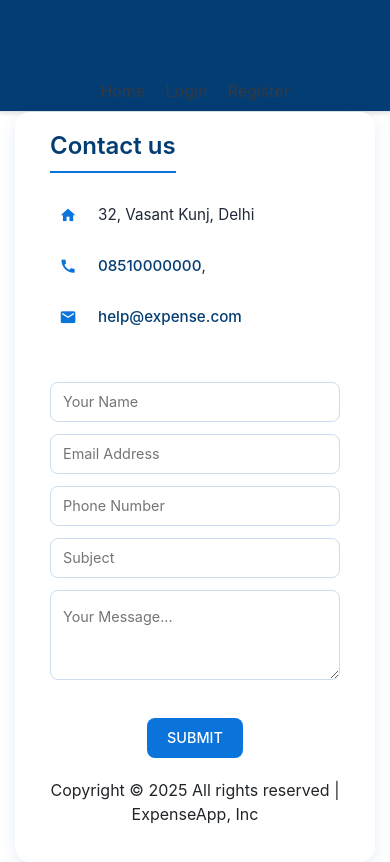
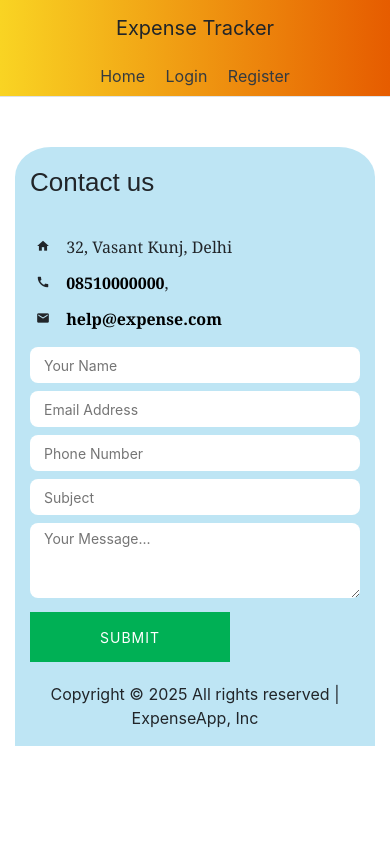
Before and after one commit to afzalasar7/Expense-Tracker, a Flask app: page /contact in a window 390 px wide. After the commit the page ends 746 px from the top, so only its background shows below. Run offline with Flask 2, Linux system fonts and the light colour scheme.

Commit message:
Update style.css

```diff
--- a/static/css/style.css
+++ b/static/css/style.css
@@ -1,26 +1,53 @@
-/* --- Modern Blue Theme Revamp --- */
+.bg-nav{
+    background: #e65c00;  /* fallback for old browsers */
+    background: -webkit-linear-gradient(to right, #F9D423, #e65c00);  /* Chrome 10-25, Safari 5.1-6 */
+    background: linear-gradient(to right, #F9D423, #e65c00); /* W3C, IE 10+/ Edge, Firefox 16+, Chrome 26+, Opera 12+, Safari 7+ */
 
-/* === Variables (Optional but recommended for larger projects) === */
-:root {
-  --primary-blue: #0a74da; /* A vibrant primary blue */
-  --secondary-blue: #0759a3; /* A slightly darker blue for accents/hovers */
-  --light-blue: #e6f3ff; /* Light blue for backgrounds */
-  --dark-blue: #043d73; /* Dark blue for text or deep backgrounds */
-  --panel-bg-start: #1a2a6c; /* Gradient start for panels */
-  --panel-bg-end: #2e45a3; /* Gradient end for panels */
-  --text-light: #ffffff;
-  --text-dark: #1f2937; /* Dark grey for text on light backgrounds */
-  --border-color: #cddcf0; /* Subtle border color */
-  --success-green: #10b981; /* Keeping green for success/positive actions */
-  --error-red: #ef4444; /* Standard red for errors/warnings */
-  --font-family: "Poppins", sans-serif;
-  --base-font-size: 16px;
-  --border-radius-sm: 4px;
-  --border-radius-md: 8px;
-  --border-radius-lg: 15px;
+}
+.body{
+    background: #5C258D;  /* fallback for old browsers */
+    background: -webkit-linear-gradient(to right, #4389A2, #5C258D);  /* Chrome 10-25, Safari 5.1-6 */
+    background: linear-gradient(to right, #4389A2, #5C258D); /* W3C, IE 10+/ Edge, Firefox 16+, Chrome 26+, Opera 12+, Safari 7+ */
+}
+.page-bg{
+    background: #0F2027;  /* fallback for old browsers */
+    background: -webkit-linear-gradient(to right, #2C5364, #203A43, #0F2027);  /* Chrome 10-25, Safari 5.1-6 */
+    background: linear-gradient(to right, #2C5364, #203A43, #0F2027); /* W3C, IE 10+/ Edge, Firefox 16+, Chrome 26+, Opera 12+, Safari 7+ */
 }
 
-/* === Base & Typography === */
+.deep-purple{
+    background: #673AB7;  /* fallback for old browsers */
+    background: -webkit-linear-gradient(to right, #512DA8, #673AB7);  /* Chrome 10-25, Safari 5.1-6 */
+    background: linear-gradient(to right, #512DA8, #673AB7); /* W3C, IE 10+/ Edge, Firefox 16+, Chrome 26+, Opera 12+, Safari 7+ */
+}
+
+.alive{
+    background: #CB356B;  /* fallback for old browsers */
+    background: -webkit-linear-gradient(to right, #BD3F32, #CB356B);  /* Chrome 10-25, Safari 5.1-6 */
+    background: linear-gradient(to right, #BD3F32, #CB356B); /* W3C, IE 10+/ Edge, Firefox 16+, Chrome 26+, Opera 12+, Safari 7+ */
+}
+.citrus{
+    background: #FDC830;  /* fallback for old browsers */
+    background: -webkit-linear-gradient(to right, #F37335, #FDC830);  /* Chrome 10-25, Safari 5.1-6 */
+    background: linear-gradient(to right, #F37335, #FDC830); /* W3C, IE 10+/ Edge, Firefox 16+, Chrome 26+, Opera 12+, Safari 7+ */
+}
+.green{
+    background: #11998e;  /* fallback for old browsers */
+    background: -webkit-linear-gradient(to right, #38ef7d, #11998e);  /* Chrome 10-25, Safari 5.1-6 */
+    background: linear-gradient(to right, #38ef7d, #11998e); /* W3C, IE 10+/ Edge, Firefox 16+, Chrome 26+, Opera 12+, Safari 7+ */
+}
+
+
+.mt-50{
+    margin-top : 40px
+}
+
+.mt-60{
+    margin-top : 60px
+}
+
+@import url("https://fonts.googleapis.com/css2?family=Poppins:wght@300;400;500;600&display=swap");
+
 * {
   margin: 0;
   padding: 0;
@@ -29,503 +56,358 @@
 }
 
 body {
-  font-family: var(--font-family);
-  font-size: var(--base-font-size);
-  color: var(--text-dark);
-  background-color: var(--light-blue); /* Light blue base background */
   overflow-x: hidden;
-  line-height: 1.6; /* Improved readability */
+  font-family: "Poppins", sans-serif;
+  font-size: 16px;
 }
 
 ul {
   list-style: none;
 }
 
-input,
-textarea,
-button {
-  font-family: inherit; /* Ensure form elements inherit font */
-  font-size: inherit;
-}
-
-input,
-textarea {
+input {
   overflow: hidden;
 }
 
-a {
-  color: var(--primary-blue);
-  text-decoration: none;
-  transition: color 0.3s ease;
-}
-
-a:hover {
-  color: var(--secondary-blue);
-  text-decoration: underline;
-}
-
-h1, h2, h3, h4, h5, h6 {
-    color: var(--dark-blue); /* Darker blue for headings */
-    margin-bottom: 0.75em; /* Consistent bottom margin */
-}
-
-/* === Utility Classes === */
-.mt-50 {
-  margin-top: 40px; /* Kept original values, but consider using em/rem */
-}
-
-.mt-60 {
-  margin-top: 60px;
-}
-
-.width-auto {
-  width: auto;
-}
-
-.width-100 {
-  width: 100%;
-}
-
-/* === Section Styling === */
 .section-title {
   position: relative;
-  font-size: 2rem; /* Responsive font size */
+  font-size: 30px;
   font-weight: 600;
-  color: var(--dark-blue);
-  margin-bottom: 40px;
-  padding-bottom: 10px;
-  border-bottom: 2px solid var(--primary-blue);
-  display: inline-block; /* Prevent border spanning full width */
+  font-family: "Poppins", sans-serif;
+  margin: 0 0 35px;
 }
 
 .sec-pad {
-  padding: 60px 15px; /* Added horizontal padding for smaller screens */
-  margin: 0; /* Removed default margin, control spacing via parent */
+  padding: 60px 0 0;
+  margin: 50px 0;
 }
 
-/* === Specific Backgrounds (Replaced with modern blue themes) === */
-.bg-nav {
-  /* Example: Clean, solid dark blue nav */
-  background-color: var(--dark-blue);
-  color: var(--text-light); /* Ensure text is light on dark bg */
-  padding: 15px 0;
-  box-shadow: 0 2px 4px rgba(0, 0, 0, 0.1);
+.contact-sec {
+  align-item: center;
+  display: flex;
+  background-color: #5cbde466;
 }
 
-.body {
-  /* Body already styled, this class might be redundant or specific */
-  /* If needed for specific sections: */
-  /* background: linear-gradient(to right, #4e73df, #224abe); */ /* Example blue gradient */
-  background-color: #f8f9fc; /* Example: very light grey/blue */
-}
-
-.page-bg {
-  /* Example: Subtle gradient background for specific pages/sections */
-  background: linear-gradient(135deg, #e6f0ff, #d0e0f8);
-}
-
-
-/* === Contact Section === */
-.contact-sec {
-  display: flex;
-  align-items: center; /* Corrected typo */
-  background-color: #ffffff; /* Clean white background */
-  padding: 40px;
-  border-radius: var(--border-radius-lg);
-  box-shadow: 0 4px 15px rgba(0, 83, 168, 0.1); /* Soft blue shadow */
-}
-
-.contact-sec .contact-ul li {
-  font-size: 1.1rem;
-  margin-bottom: 15px;
-  color: var(--text-dark);
-  display: flex; /* Align icon and text */
-  align-items: center;
-  font-family: inherit; /* Use main font */
+.contact-sec .contact-ul li,
+.contact-ul b {
+  font-size: 20px;
+  margin: 10px 0;
+  font-family: Cambria, Cochin, Georgia, Times, "Times New Roman", serif;
   word-wrap: break-word;
 }
 
-.contact-sec .contact-ul b {
-    font-weight: 500; /* Less harsh than default bold */
-    color: var(--dark-blue);
+.contact-sec .contact-ul i {
+  font-size: 18px;
+  padding: 10px;
+  margin-right: 10px;
+  border-radius: 50%;
 }
-
-.contact-sec .contact-ul i {
-  font-size: 1.2rem;
-  margin-right: 15px;
-  color: var(--primary-blue);
-  width: 40px; /* Fixed width for alignment */
-  height: 40px; /* Fixed height */
-  display: inline-flex;
-  justify-content: center;
-  align-items: center;
-  background-color: var(--light-blue); /* Light blue background for icons */
-  border-radius: 50%;
-  border: none; /* Removed old borders */
-}
-
 .contact-detail a {
-  color: var(--dark-blue); /* Use dark text color */
+  color: #000;
   text-decoration: none;
 }
 
-.contact-detail a:hover,
 .contact-sec .contact-ul li b:hover {
-  color: var(--primary-blue);
+  color: #f93;
 }
 
-/* Social Icons */
-.contact-detail span {
-  width: auto; /* Allow natural width */
-  display: flex;
-  justify-content: flex-start; /* Align left */
-  margin-top: 20px;
+.contact-sec .contact-ul li .fa-location-dot {
+  color: #f44337;
+  border: 2px solid #f4433790;
 }
 
-.contact-detail span a {
-  font-size: 1.3rem; /* Slightly larger icons */
-  color: var(--primary-blue);
-  border: 2px solid var(--border-color);
-  border-radius: 50%;
-  margin-right: 10px; /* Space between icons */
-  padding: 8px; /* Adjust padding for visual balance */
-  width: 40px; /* Consistent size */
-  height: 40px;
-  display: inline-flex;
-  justify-content: center;
-  align-items: center;
-  transition: all 0.3s ease;
+.contact-sec .contact-ul li .fa-phone {
+  color: #00b055;
+  border: 2px solid #00b05590;
 }
 
-.contact-detail span a:hover {
-  background-color: var(--primary-blue);
-  color: var(--text-light);
-  border-color: var(--primary-blue);
+.contact-sec .contact-ul li .fa-envelope {
+  color: #ff6347;
+  border: 2px solid #ff634790;
 }
 
-/* Form Styling */
+.contact-detail span {
+  width: 400px;
+  display: flex;
+  justify-content: center;
+}
+.contact-detail span a {
+  font-size: 20px;
+  padding: 6px 12px;
+  color: #000;
+  border-radius: 50%;
+  margin: 0px 5px;
+}
+.contact-detail span .fb {
+  color: #3b5998;
+  border: 3px solid #3b5998;
+}
+.contact-detail span .fb:hover {
+  color: #fff;
+  background-color: #3b5998;
+}
+
+.contact-detail span .insta {
+  color: #833ab4;
+  border: 3px solid #833ab4;
+}
+.contact-detail span .insta:hover {
+  color: #fff;
+  background-color: #833ab4;
+}
+
+.contact-detail span .twitter {
+  color: #00acee;
+  border: 3px solid #00acee;
+}
+.contact-detail span .twitter:hover {
+  color: #fff;
+  background-color: #00acee;
+}
+
 form.contFrm {
-  max-width: 100%; /* Allow form to take available space */
-  margin: 0; /* Remove auto margin if within flex/grid */
+  max-width: 396px;
+  margin: auto;
 }
 
 .inptFld {
   width: 100%;
-  height: 48px;
-  border: 1px solid var(--border-color);
-  background-color: #fff;
-  margin-bottom: 15px; /* Consistent spacing */
-  border-radius: var(--border-radius-md);
-  padding: 0 15px;
-  font-size: 1rem;
-  color: var(--text-dark);
-  transition: border-color 0.3s ease, box-shadow 0.3s ease;
+  height: 50px;
+  border: 0;
+  margin: 0 0 10px;
+  border-radius: 8px;
+  padding: 0 20px;
+  font-size: 16px;
+  color: #000;
 }
 
 .inptFld:focus {
-  outline: none;
-  border-color: var(--primary-blue);
-  box-shadow: 0 0 0 3px rgba(10, 116, 218, 0.2); /* Subtle focus ring */
+  outline-offset: -4px;
+  outline: 1px solid #f93;
 }
 
-.contFrm textarea.inptFld { /* Target textarea specifically */
-  height: 120px; /* More space for message */
-  padding-top: 15px; /* Padding from top */
-  resize: vertical; /* Allow vertical resize */
+.contFrm textarea {
+  height: 75px;
+  padding-top: 5px;
+}
+.inptBtn {
+  height: 50px;
+  border: 0;
+  background: #00b055;
+  font-size: 14px;
+  color: #fff;
+  margin: auto;
+  letter-spacing: 1px;
+  cursor: pointer;
+  width: 100%;
+  max-width: 200px;
 }
 
-.inptBtn {
-  height: 48px;
-  border: none;
-  background-color: var(--primary-blue);
-  font-size: 1rem;
-  font-weight: 500;
-  color: var(--text-light);
-  padding: 0 30px; /* Horizontal padding */
-  border-radius: var(--border-radius-md);
-  cursor: pointer;
-  transition: background-color 0.3s ease, box-shadow 0.3s ease;
-  display: block; /* Center if needed */
-  margin: 20px auto 0; /* Margin top and center */
-  max-width: 200px; /* Maintain max width */
+/* Responcive css Start */
+
+@media (max-width: 991px) {
+  .sec-pad {
+    padding: 20px 0 0px;
+  }
+
+  .contact-sec .contact-ul li,
+  .contact-ul b {
+    font-size: 18px;
+  }
+
+  .contact-sec .contact-ul i {
+    font-size: 14px;
+    padding: 6px;
+    margin-right: 6px;
+  }
+
+  .inptFld {
+    height: 40px;
+    margin: 0 0 10px;
+    padding: 0 14px;
+    font-size: 14px;
+  }
 }
 
-.inptBtn:hover {
-  background-color: var(--secondary-blue);
-  box-shadow: 0 4px 8px rgba(0, 0, 0, 0.1);
+@media (max-width: 767px) {
+  .contact-detail span {
+    width: auto;
+  }
+  .contact-detail span a {
+    font-size: 18px;
+    padding: 5px 10px;
+    color: #000;
+    border-radius: 50%;
+    margin: 0px 5px 20px;
+  }
 }
 
-/* === Panel Styling === */
-.panel {
-  background: linear-gradient(135deg, var(--panel-bg-start), var(--panel-bg-end)); /* Blue gradient */
-  box-shadow: 0 5px 15px rgba(0, 0, 0, 0.2); /* Softer shadow */
-  border-radius: var(--border-radius-lg);
-  overflow: hidden;
-  color: var(--text-light); /* Light text on dark panel */
-  padding: 20px; /* Add padding */
-  margin-bottom: 30px; /* Space between panels */
+@media (max-width: 575px) {
+  .section-title {
+    font-size: 26px;
+    font-weight: 500;
+  }
+  .contact-sec {
+    border-radius: 10% 10% 0% 0% / 5% 5% 0% 0%;
+  }
+
+  .contact-sec .contact-ul i {
+    border: none;
+  }
+  .inptFld {
+    height: 36px;
+    margin: 0 0 8px;
+    padding: 0 14px;
+    font-size: 14px;
+  }
 }
 
-.panel h4, .panel h6 {
-    color: var(--text-light); /* Ensure headings inside panel are light */
+@media (max-width: 480px) {
+  .contact-sec .contact-ul li,
+  .contact-ul b {
+    font-size: 16px;
+  }
 }
 
+
+.chart_border {
+  border: 2px solid white;
+  border-radius: 40px 10px;
+}
+
+
+.panel {
+    background: linear-gradient(
+        90deg, #262a4f, #122442
+    );
+    box-shadow:
+    -5px -5px 8px #293063,
+    5px 5px 8px #11163c;
+    border-radius: 15px;
+    overflow: hidden;
+}
+
+
 .list li {
-  display: flex;
-  justify-content: space-between;
-  align-items: center;
-  padding: 1em 0; /* Padding top/bottom, remove side padding if panel has it */
-  border-bottom: 1px solid rgba(255, 255, 255, 0.1); /* Subtle separator */
-}
-.list li:last-child {
-    border-bottom: none; /* Remove border from last item */
+    display: flex;
+    justify-content: space-between;
+    align-items: center;
+    padding: 1.2em;
 }
 
 .list span {
-  color: #87CEFA; /* Light Sky Blue for accents */
-  font-weight: 500;
+    color: #ea335d;
 }
 
-/* === Sales Panel Specifics === */
+.list h4, h6 {
+    color: #ffffff;
+}
+
+
+/* Sales panel */
 .sales {
-  display: grid;
-  grid-template-columns: repeat(auto-fit, minmax(150px, 1fr)); /* Responsive columns */
-  grid-gap: 20px; /* Gap between sales items */
-  margin-bottom: 30px; /* Space below sales section */
+    grid-column-start: span 3;
+    display: grid;
+    grid-template-columns: repeat(5, 1fr);
+    grid-gap: 2em;
 }
 
 .sales > div {
-  box-shadow: 0 4px 10px rgba(0, 0, 0, 0.1); /* Consistent shadow */
-  border-radius: var(--border-radius-md);
-  padding: 20px;
-  color: var(--text-light);
-  text-align: center; /* Center align content */
-  transition: transform 0.3s ease;
-}
-
-.sales > div:hover {
-    transform: translateY(-5px); /* Subtle lift on hover */
+    box-shadow: 0 0 15px rgba(0, 0, 0, 0.5);
+    border-radius: 15px;
+    padding: 1em;
 }
 
 .sales h1 {
-  margin: 0.5em 0;
-  font-size: 1.8rem;
-  font-weight: 600;
-  color: var(--text-light);
+    margin: 0.5em 0;
 }
 
-.sales small {
-  color: rgba(255, 255, 255, 0.8); /* Slightly transparent text */
-  display: block; /* Put on new line */
-  margin-top: 5px;
-}
-
-/* Example blue variations for sales panels */
-.sales > div:nth-child(odd) {
-  background: linear-gradient(45deg, #1e3a8a, #2563eb); /* Dark to Primary Blue */
+.sales small{
+    color: #fff;
 }
 
 .sales > div:nth-child(even) {
-  background: linear-gradient(45deg, #3b82f6, #60a5fa); /* Primary to Lighter Blue */
+    background: linear-gradient(
+        0deg, #b52b4b, #ea335d
+    );
 }
 
-/* === Goal Panel === */
-.goal-panel {
-  color: var(--text-dark); /* Use dark text on light background */
-  background-color: #ffffff; /* White background */
-  box-shadow: 0 5px 15px rgba(0, 83, 168, 0.1); /* Soft blue shadow */
-  border-radius: var(--border-radius-lg);
-  overflow: hidden;
-  padding: 20px;
-}
-.goal-panel h4, .goal-panel h6 {
-    color: var(--dark-blue); /* Dark blue text */
+.sales > div:nth-child(odd) {
+    background: linear-gradient(
+        0deg, #178add, #03dcee
+    );
 }
 
-.goals {
-  display: flex;
-  flex-direction: column;
+
+/* goal panel */
+
+.goal {
+    padding: 1em;
 }
 
-.goal {
-  display: flex;
-  justify-content: space-between;
-  align-items: center;
-  margin: 15px 0;
-  padding-bottom: 15px;
-  border-bottom: 1px solid var(--border-color);
-}
-.goal:last-child {
-    border-bottom: none;
-}
-
+.goals,
+.goal,
 .goal-title {
     display: flex;
     justify-content: space-between;
     align-items: center;
-    width: 100%; /* Ensure it spans width */
-    margin-bottom: 0; /* Remove default margin */
 }
 
-.goal-info {
-    display: flex;
-    align-items: center;
+.goal-title h4:nth-child(1) {
+    margin: 0 2em 0 0;
 }
 
-.goal-text {
-    margin-left: 15px; /* Space between icon and text */
+.goal-title {
+    margin-bottom: 0.5em;
 }
 
-.goal-text h6 {
-    margin-bottom: 0.25em; /* Reduce space below subheading */
-    color: #6b7280; /* Grey for secondary text */
+.goals {
+    flex-direction: column;
 }
 
-
-.icon-color-up, .icon-color-down {
-    font-size: 1.8em; /* Adjust size */
-    margin-right: 0; /* Remove margin, handled by goal-text */
+.goal {
+    margin: 1em 0;
 }
 
 .icon-color-up {
-  color: var(--success-green);
+    color: #03ee2e;
+    margin-right: 0.5em;
+    font-size: 2em;
 }
 
 .icon-color-down {
-  color: var(--error-red);
+    color: #d02727;
+    margin-right: 0.5em;
+    font-size: 2em;
 }
 
-/* === Miscellaneous === */
-.chart_border {
-  border: 1px solid var(--border-color);
-  border-radius: var(--border-radius-lg); /* Consistent radius */
-  padding: 15px; /* Add some padding */
-  background-color: #fff; /* White background for chart */
-  box-shadow: 0 4px 10px rgba(0, 83, 168, 0.08);
+.goal-panel {
+    color:#ffff;
+    background: linear-gradient(
+        90deg, #192f37, #264652
+    );
+    box-shadow:
+    -5px -5px 8px #264652,
+    5px 5px 8px #192f37;
+    border-radius: 15px;
+    overflow: hidden;
+}
+
+.body2 {
+    margin: 0;
+    font-family: Arial, Helvetica, sans-serif;
+    color: #fff;
+    background: #172042;
 }
 
 .fa-check-circle {
-  color: var(--success-green); /* Use success variable */
+  color: green;
 }
 
-/* === Responsive Adjustments === */
+.width-auto {
+    width: auto;
+  }
 
-/* Resetting styles from original @media queries first if necessary */
-@media (max-width: 991px) {
-    .sec-pad {
-        padding: 40px 15px; /* Adjust padding */
-    }
-    .section-title {
-        font-size: 1.8rem;
-        margin-bottom: 30px;
-    }
-    .contact-sec .contact-ul li {
-        font-size: 1rem;
-    }
-    .contact-sec .contact-ul i {
-        font-size: 1.1rem;
-        width: 36px;
-        height: 36px;
-        margin-right: 12px;
-    }
-    .inptFld {
-        height: 44px;
-        padding: 0 12px;
-        font-size: 0.95rem;
-        margin-bottom: 12px;
-    }
-    .contFrm textarea.inptFld {
-        height: 100px;
-    }
-    .inptBtn {
-        height: 44px;
-        font-size: 0.95rem;
-    }
-}
-
-@media (max-width: 767px) {
-    body {
-        font-size: 15px; /* Slightly smaller base font */
-    }
-    .section-title {
-        font-size: 1.6rem;
-    }
-    .contact-sec {
-        flex-direction: column; /* Stack contact info and form */
-        padding: 30px;
-    }
-    .contact-detail, form.contFrm {
-        width: 100%; /* Take full width when stacked */
-        max-width: 450px; /* Optional: max-width for form */
-        margin-top: 30px;
-    }
-    .contact-detail:first-child {
-        margin-top: 0; /* Remove top margin for the first element */
-    }
-    .contact-detail span {
-        justify-content: center; /* Center social icons */
-        margin-top: 15px;
-    }
-    .contact-detail span a {
-        font-size: 1.2rem;
-        padding: 6px;
-        width: 36px;
-        height: 36px;
-    }
-    .sales {
-        grid-template-columns: repeat(auto-fit, minmax(130px, 1fr)); /* Adjust columns */
-        grid-gap: 15px;
-    }
-    .sales > div {
-        padding: 15px;
-    }
-    .sales h1 {
-        font-size: 1.6rem;
-    }
-}
-
-@media (max-width: 575px) {
-    .section-title {
-        font-size: 1.5rem;
-        margin-bottom: 25px;
-    }
-    .sec-pad {
-        padding: 30px 15px;
-    }
-    .contact-sec {
-        border-radius: var(--border-radius-lg); /* Consistent radius */
-        padding: 20px;
-    }
-    .contact-sec .contact-ul i {
-        background-color: transparent; /* Remove icon background on mobile if desired */
-        color: var(--primary-blue); /* Ensure color remains */
-    }
-    .inptFld, .inptBtn {
-        height: 40px;
-        font-size: 0.9rem;
-    }
-     .contFrm textarea.inptFld {
-        height: 90px;
-    }
-     .inptBtn {
-        padding: 0 20px;
-    }
-}
-
-@media (max-width: 480px) {
-    .contact-sec .contact-ul li {
-        font-size: 0.95rem;
-    }
-    .goal {
-        flex-direction: column; /* Stack icon/text and value */
-        align-items: flex-start;
-    }
-    .goal-title {
-        margin-top: 10px; /* Add space when stacked */
-        width: 100%;
-    }
-}
-
-/* === Removed unused/replaced styles === */
-/* .deep-purple, .alive, .citrus, .green (replaced by blue theme) */
-/* .body2 (integrated into body or removed if redundant) */
+.width-100 {
+    width: 100%;
+  }
```
